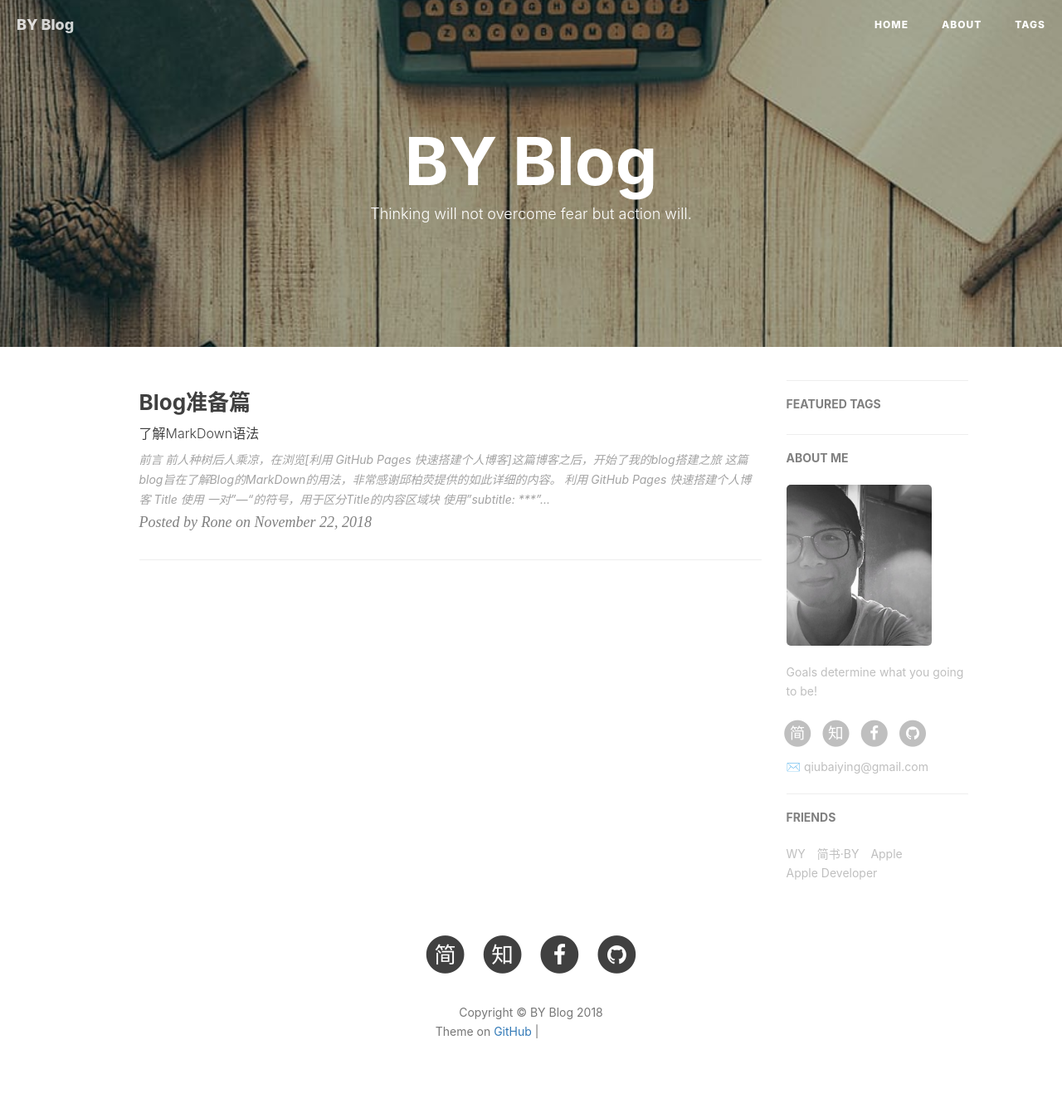
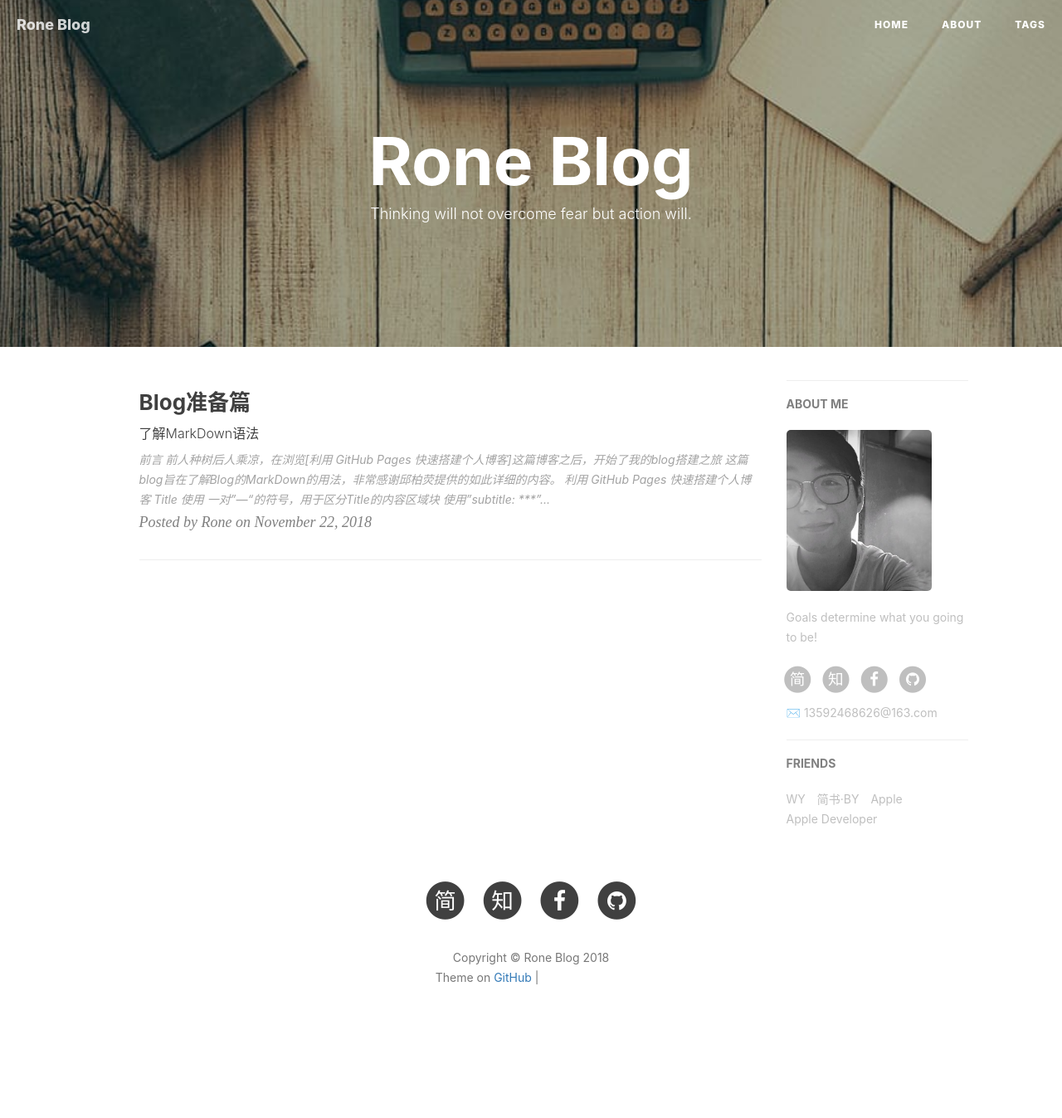
Before and after one commit to RoneBlog/RoneBlog.github.io, a Jekyll site: the page built from index.html, in a window 1280 px wide. Shown: the whole page at 83% size. Built offline with Jekyll 4.4.1, drawn with Linux system fonts in a browser that asks for light colours; nearby versions of some CDN libraries; the list of posts is cut into pages by our own code; comment, search, counter and statistics services are not loaded; after the commit the page ends 1282 px from its top, so only the background shows below that; grey boxes are pictures that could not be loaded.

Commit message:
更改roneblog的信息

```diff
--- a/_config.yml
+++ b/_config.yml
@@ -1,13 +1,13 @@
 # Site settings
-title: BY Blog
-SEOTitle: 柏荧的博客 | BY Blog
+title: Rone Blog
+SEOTitle: 曹世荣的博客 | Rone Blog
 header-img: img/post-bg-desk.jpg
-email: qiubaiying@gmail.com
+email: 13592468626@163.com
 description: "Every failure is leading towards success."
 keyword: "BY, BY Blog, 柏荧的博客, qiubaiying, 邱柏荧, iOS, Apple, iPhone"
-url: "http://qiubaiying.github.io"          # your host, for absolute URL
+url: "http://roneblog.github.io"          # your host, for absolute URL
 baseurl: ""      # for example, '/blog' if your blog hosted on 'host/blog'
-github_repo: "https://github.com/qiubaiying/qiubaiying.github.io.git" # you code repository
+github_repo: "https://github.com/roneblog/roneblog.github.io.git" # you code repository
 
 # Sidebar settings
 sidebar: true                           # whether or not using Sidebar.
@@ -74,19 +74,19 @@ gitalk:
 
 # Analytics settings
 # Baidu Analytics
-ba_track_id: b50bf2b12b5338a1845e33832976fd68
+# ba_track_id: b50bf2b12b5338a1845e33832976fd68
 
 # Google Analytics
-ga_track_id: 'UA-90855596-1'            # Format: UA-xxxxxx-xx
-ga_domain: qiubaiying.top               # 默认的是 auto, 这里我是自定义了的域名，你如果没有自己的域名，需要改成auto
+# ga_track_id: 'UA-90855596-1'            # Format: UA-xxxxxx-xx
+# ga_domain: qiubaiying.top               # 默认的是 auto, 这里我是自定义了的域名，你如果没有自己的域名，需要改成auto
 
 
 
 
 
 # Featured Tags
-featured-tags: true                     # 是否使用首页标签
-featured-condition-size: 1              # 相同标签数量大于这个数，才会出现在首页
+# featured-tags: true                     # 是否使用首页标签
+# featured-condition-size: 1              # 相同标签数量大于这个数，才会出现在首页
 
 
 
```
